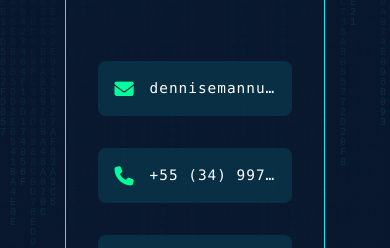
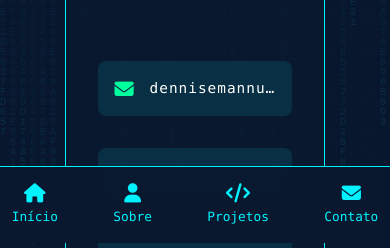
Before and after one commit to Dslpss/protifolio-principal, a website: page contact.html in a window 390 px wide. Shown: the part 585-833 px from the top of the page. Drawn offline with Linux system fonts and the light colour scheme.

Commit message:
Melhorias: - Adicionado menu mobile em todas as páginas - Padronizado footer em todas as páginas - Melhorias na responsividade do contato - Ajustes no layout para dispositivos móveis - Atualização nas informações de contato

```diff
--- a/contact.html
+++ b/contact.html
@@ -117,8 +117,41 @@
           <span class="tech-badge">{café++}</span>
           <span class="tech-badge">[modo_dev=ON]</span>
         </div>
+        <div class="terminal-line mobile-terminal">
+          <span class="prompt">root@dennisemannuel</span>
+          <span class="command">~/</span>
+          <span class="args">while(alive) { code(); }</span>
+        </div>
       </div>
     </footer>
+    <nav class="mobile-nav">
+      <ul>
+        <li>
+          <a href="index.html">
+            <i class="fas fa-home"></i>
+            <span>Início</span>
+          </a>
+        </li>
+        <li>
+          <a href="about.html">
+            <i class="fas fa-user"></i>
+            <span>Sobre</span>
+          </a>
+        </li>
+        <li>
+          <a href="projects.html">
+            <i class="fas fa-code"></i>
+            <span>Projetos</span>
+          </a>
+        </li>
+        <li>
+          <a href="contact.html">
+            <i class="fas fa-envelope"></i>
+            <span>Contato</span>
+          </a>
+        </li>
+      </ul>
+    </nav>
     <script src="../assets/scripts/main.js"></script>
   </body>
 </html>
```
Also changed, not shown: assets/styles/main.css (indentation only).
